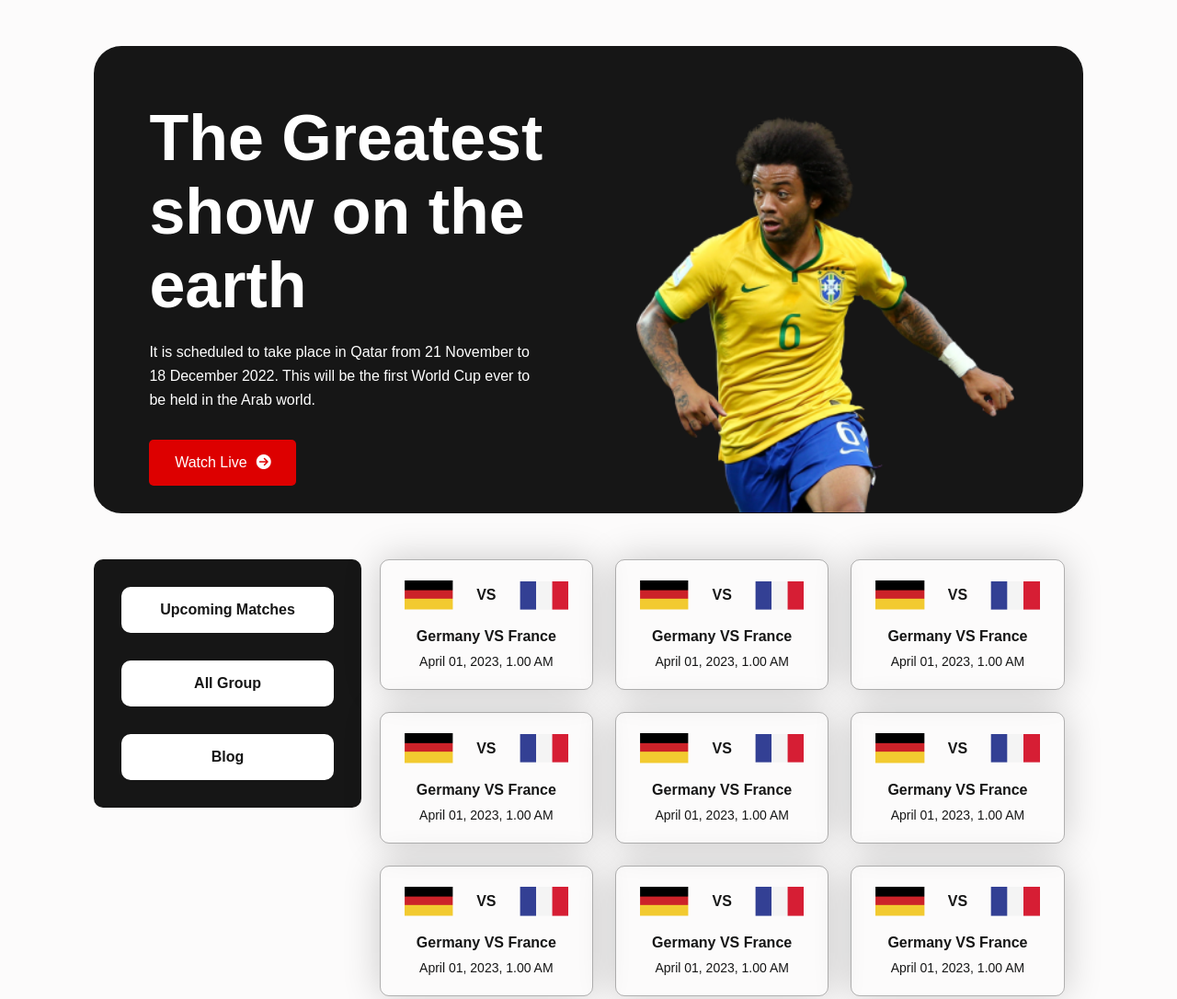
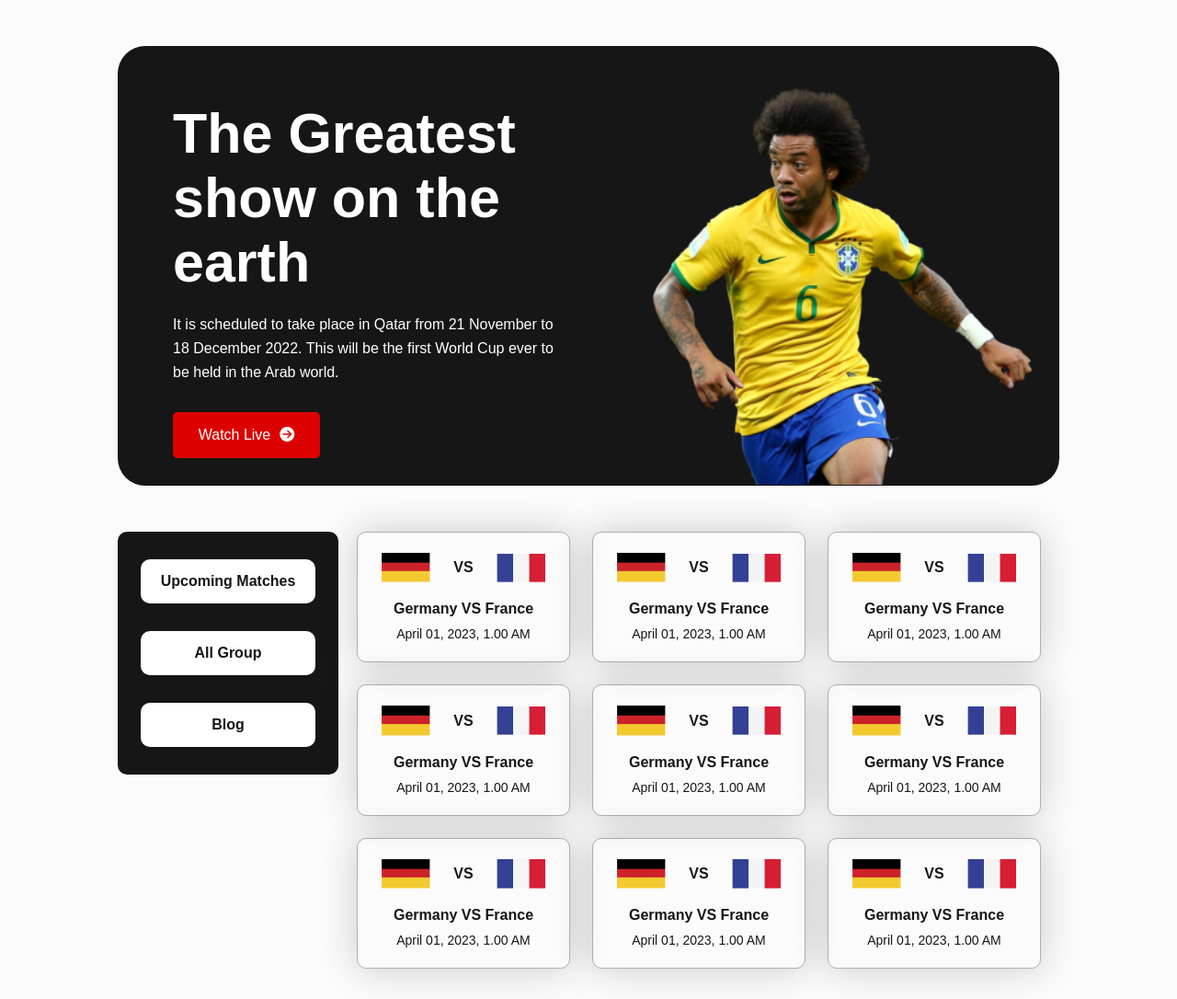
Before and after one commit to Farukkhan25/World-Cup-Mania, a plain HTML site: page upcoming-match.html in a window 1280 px wide. Shown: the top 1086 px of the page at 92% size. Drawn offline with Linux system fonts and the light colour scheme.

Commit message:
Minor Changes

```diff
--- a/style.css
+++ b/style.css
@@ -17,7 +17,7 @@ body {
 }
 
 header{
-    width: 84%;
+    width: 80%;
     display: flex;
     justify-content: space-between;
     align-items: center;
@@ -30,13 +30,13 @@ header{
 
 .header-image{
     width: 100%;
-    padding-right: 75px;
+    padding-right: 30px;
     align-self: flex-end;
     margin-bottom: -3px;
 }
 
 h1{
-    font-size: 70px;
+    font-size: 61px;
     font-family: 'Poppins', sans-serif;
 }
 
@@ -50,7 +50,7 @@ header img{
 }
 
 main{
-    width: 84%;
+    width: 80%;
     display: flex;
     margin: 0 auto;
 }
@@ -88,9 +88,9 @@ main{
 aside{
     display: flex;
     flex-direction: column;
-    width: 27%;
+    min-width: 240px;
     height: max-content;
-    padding: 30px;
+    padding: 30px 25px;
     background: #161616;
     border-radius: 10px;
     row-gap: 30px;
@@ -101,15 +101,15 @@ aside{
     text-align: center;
     background: #FFFFFF;
     border-radius: 10px;
-    padding: 10px;
+    padding: 15px;
     font-family: 'Poppins', sans-serif;
     font-weight: 600;
-    line-height: 30px;
+    /* line-height: 30px; */
     color: #161616;
 }
 
 .sidebar-links:visited{
-    background: #DD0000;
+    background: rgb(23, 107, 167);
     color: #fcfbfb;
 }
 
@@ -168,7 +168,7 @@ aside{
     grid-template-columns: repeat(3, 1fr);
     gap: 24px;
     margin:0px 20px;
-    flex: 3;
+    flex: 1;
 }
 
 .match{
@@ -263,7 +263,7 @@ footer h3{
 
 /* Responsive for tablet */
 
-@media screen and (min-width: 767px) and (max-width: 992px) {
+@media screen and (min-width: 751px) and (max-width: 992px) {
 
 
     /* Header */
@@ -317,6 +317,7 @@ footer h3{
         background: #FFFFFF;
         border: 1px solid #f51414;
         border-radius: 10px;
+        text-align: center;
     }
 
     .blogs {
@@ -333,11 +334,16 @@ footer h3{
         font-weight: 600;
     }
 
+    .upcoming-matches {
+        grid-template-columns: repeat(2, 1fr);
+        gap: 20px;
+    }
+
 }
 
 /* Responsive for phone */
 
-@media screen and (max-width: 576px) {
+@media screen and (max-width: 750px) {
     /* Header */
 
     header{
@@ -397,6 +403,13 @@ footer h3{
         gap: 24px;
     }
 
+    /* Upcoming matches page section */
+
+    .upcoming-matches {
+        grid-template-columns: repeat(2, 1fr);
+        gap: 20px;
+    }
+
     /* footer section */
 
     footer ul {
```
Also changed, not shown: index.html (+2 -0 lines), photos/football.jpg (added), photos/football.png (added), photos/player.png (added).
